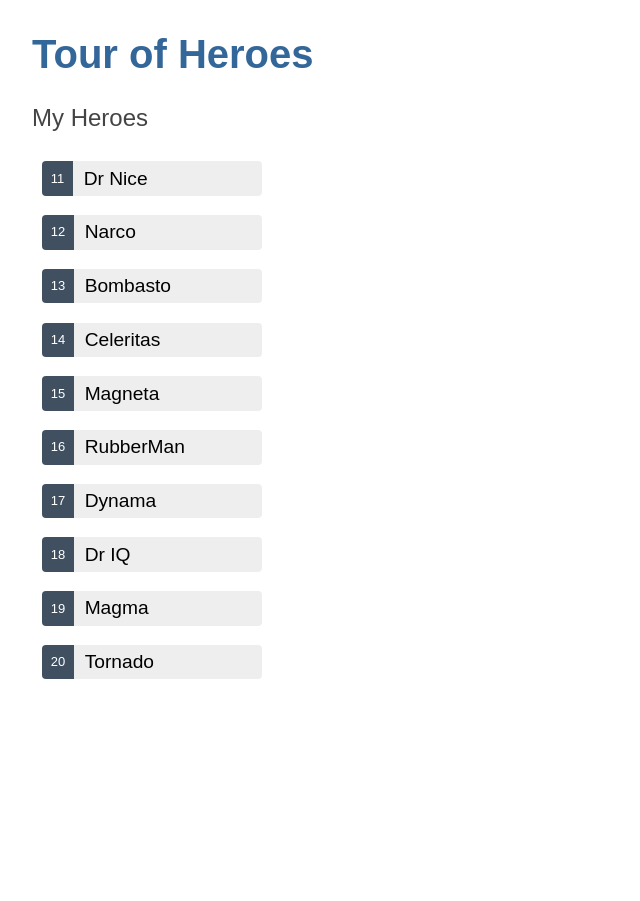
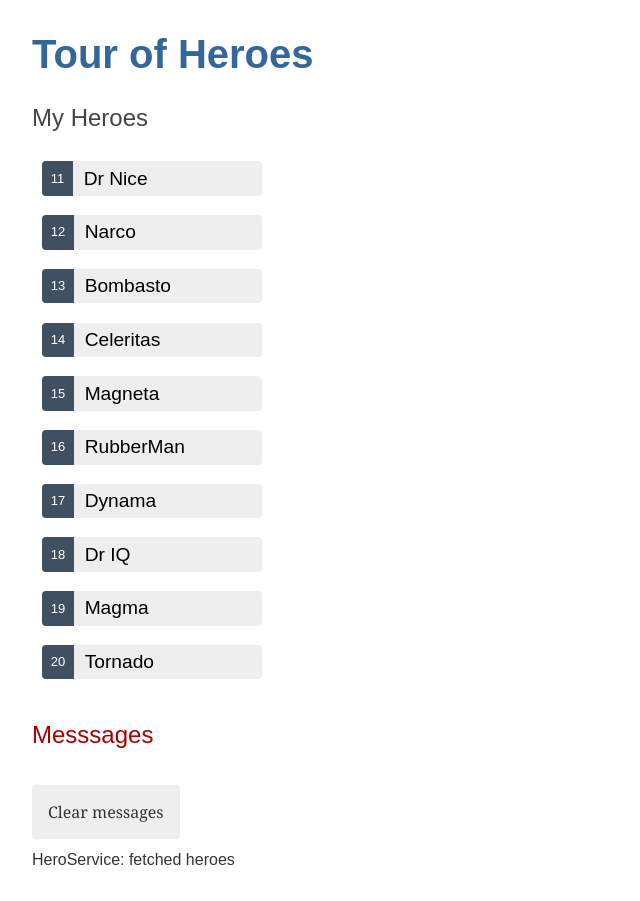
Before and after one commit to mpegram3rd/angular-tour-of-heroes, an Angular app: page / in a window 1280 px wide. Shown: the whole page, without its empty margins (0-640 px from the left). Before the commit the page ends 800 px from the top, so only its background shows below. Built offline with nearby package versions, Linux system fonts and the light colour scheme.

Commit message:
Connected Message Service to several components

```diff
--- a/src/app/app.component.html
+++ b/src/app/app.component.html
@@ -1,2 +1,3 @@
 <h1>{{title}}</h1>
 <app-heroes></app-heroes>
+<app-messages></app-messages>
--- a/src/app/app.module.ts
+++ b/src/app/app.module.ts
@@ -5,12 +5,14 @@
 import { AppComponent } from './app.component';
 import { HeroesComponent } from './heroes/heroes.component';
 import { HeroDetailComponent } from './hero-detail/hero-detail.component';
+import { MessagesComponent } from './messages/messages.component';
 
 @NgModule({
   declarations: [
     AppComponent,
     HeroesComponent,
-    HeroDetailComponent
+    HeroDetailComponent,
+    MessagesComponent
   ],
   imports: [
     BrowserModule,
--- a/src/app/hero.service.ts
+++ b/src/app/hero.service.ts
@@ -3,16 +3,19 @@
 
 import { Hero } from './hero';
 import { HEROES } from './mock-heroes';
+import { MessageService } from "./message.service";
 
 @Injectable({
   providedIn: 'root'
 })
 export class HeroService {
 
-  constructor() { }
+  // Setup a "service-in-service"
+  constructor(private messageService: MessageService) { }
 
   getHeroes(): Observable<Hero[]> {
     const heroes = of(HEROES);
+    this.messageService.add("HeroService: fetched heroes");
     return heroes;
   }
 }
--- a/src/app/heroes/heroes.component.ts
+++ b/src/app/heroes/heroes.component.ts
@@ -1,6 +1,8 @@
 import { Component, OnInit } from '@angular/core';
+
 import { Hero } from '../hero';
 import { HeroService } from '../hero.service'
+import { MessageService } from "../message.service";
 
 @Component({
   selector: 'app-heroes',   // CSS element selector
@@ -9,10 +11,11 @@
 })
 export class HeroesComponent implements OnInit {
 
-  heroes = [];
   selectedHero?: Hero;
+  heroes: Hero[] = [];
 
-  constructor(private heroService: HeroService) {}
+  constructor(private heroService: HeroService,
+              private messageService: MessageService) {}
 
   // Called after creating the component
   // Good place to initialize the component
@@ -22,10 +25,12 @@
 
   onSelect(hero: Hero): void {
     this.selectedHero = hero;
+    // notify when a hero is selected.
+    this.messageService.add(`HeroesComponent: Selected hero id=${hero.id}`);
   }
 
   getHeroes(): void {
     this.heroService.getHeroes()
-      .subscribe(heroes => this.heroes = heroes);  // Process observable.
+      .subscribe(heroes => this.heroes = heroes);
   }
 }
--- /dev/null
+++ b/src/app/message.service.ts
@@ -0,0 +1,17 @@
+import { Injectable } from '@angular/core';
+
+@Injectable({
+  providedIn: 'root'
+})
+export class MessageService {
+
+  messages: string [] = [];
+
+  add(message: string) {
+    this.messages.push(message);
+  }
+
+  clear() {
+    this.messages = [];
+  }
+}
--- /dev/null
+++ b/src/app/messages/messages.component.css
@@ -0,0 +1,19 @@
+/* MessagesComponent's private CSS styles */
+h2 {
+  color: #A80000;
+  font-family: Arial, Helvetica, sans-serif;
+  font-weight: lighter;
+}
+
+.clear {
+  color: #333;
+  background-color: #eee;
+  margin-bottom: 12px;
+  padding: 1rem;
+  border-radius: 4px;
+  font-size: 1rem;
+}
+.clear:hover {
+  color: white;
+  background-color: #42545C;
+}
--- /dev/null
+++ b/src/app/messages/messages.component.html
@@ -0,0 +1,8 @@
+<div *ngIf="messageService.messages.length">
+
+  <h2>Messsages</h2>
+  <button type="button" class="clear"
+          (click)="messageService.clear()">Clear messages</button>
+  <div *ngFor="let message of messageService.messages">{{ message }}</div>
+
+</div>
--- /dev/null
+++ b/src/app/messages/messages.component.ts
@@ -0,0 +1,16 @@
+import { Component, OnInit } from '@angular/core';
+import { MessageService } from "../message.service";
+
+@Component({
+  selector: 'app-messages',
+  templateUrl: './messages.component.html',
+  styleUrls: ['./messages.component.css']
+})
+export class MessagesComponent implements OnInit {
+
+  constructor(public messageService: MessageService) { }
+
+  ngOnInit(): void {
+  }
+
+}
```
Also changed, not shown: 2 other files (tests, documents, lock files or other folders).
